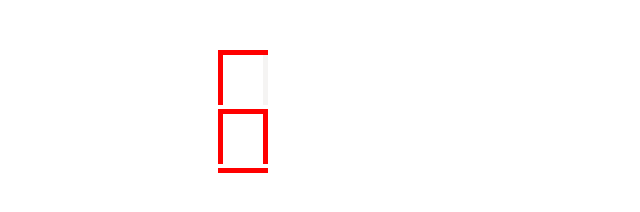
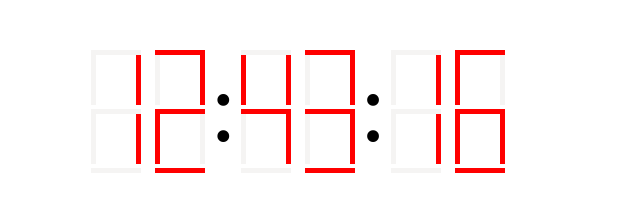
Before and after one commit to jignesh015/led-timer, a plain HTML site: page display.html in a window 1280 px wide. Shown: the whole page, without its empty margins (359-999 px from the left). Drawn offline with Linux system fonts and the light colour scheme.

Commit message:
Timer ready

```diff
--- a/css/style.css
+++ b/css/style.css
@@ -1,10 +1,33 @@
 #display {
-    margin-left: 45%;
+    margin-left: 35%;
     /*margin-right: 45%;*/
     margin-top: 50px;
 }
 
 #num1 {
+    display: inline-block;
+}
+
+.colon {
+    font-size: 100px;
+    vertical-align: top;
+    text-decoration-color: red;
+    display: inline-block;
+}
+
+#hr2 {
+    margin-left: 10px;
+}
+
+#min2 {
+    margin-left: 10px;
+}
+
+#sec2 {
+    margin-left: 10px;
+}
+
+.timeClass {
     display: inline-block;
 }
 
@@ -16,45 +39,45 @@
     background-color: red;
 }
 
-#rect1 {
+.rect1 {
     width: 50px;
     height: 5px;
     /*display: inline-block;*/
 }
 
-#rect2 {
+.rect2 {
     width: 5px;
     height: 50px;
     display: inline-block;
 }
 
-#rect3 {
+.rect3 {
     width: 5px;
     height: 50px;
     display: inline-block;
     margin-left: 40px;
 }
 
-#rect4 {
+.rect4 {
     width: 50px;
     height: 5px;
     /*display: inline-block;*/
 }
 
-#rect5 {
+.rect5 {
     width: 5px;
     height: 50px;
     display: inline-block;
 }
 
-#rect6 {
+.rect6 {
     width: 5px;
     height: 50px;
     display: inline-block;
     margin-left: 40px;
 }
 
-#rect7 {
+.rect7 {
     width: 50px;
     height: 5px;
 }
--- a/display.html
+++ b/display.html
@@ -6,9 +6,19 @@
 </head>
 <body>
     <div id="display">
-        <div id="sec">
-            <div id="sec1"></div>
-            <div id="sec2"></div>
+        <div id="hour" class="timeClass">
+            <div id="hr1" class="timeClass"></div>
+            <div id="hr2" class="timeClass"></div>
+        </div>
+        <div class="colon">:</div>
+        <div id="min" class="timeClass">
+            <div id="min1" class="timeClass"></div>
+            <div id="min2" class="timeClass"></div>
+        </div>
+        <div class="colon">:</div>
+        <div id="sec" class="timeClass">
+            <div id="sec1" class="timeClass"></div>
+            <div id="sec2" class="timeClass"></div>
         </div>
     </div>
     <script src="js/jquery.min.js"></script>
--- a/js/main.js
+++ b/js/main.js
@@ -1,103 +1,156 @@
 var btn = $("#submit");
 var input = $("#input");
 var num;
+var hourDiv1 = $("#hr1");
+var hourDiv2 = $("#hr2");
+var minDiv1 = $("#min1");
+var minDiv2 = $("#min2");
 var secDiv1 = $("#sec1");
-var s;
+var secDiv2 = $("#sec2");
+var h, m, s;
+var arr = [];
 
 for(var i=1; i <= 7; i++) {
     var rect = "rect" + i;
-    secDiv1.append('<div id="rect' + i + '" class="black"></div>');
+    hourDiv1.append('<div class="rect' + i + ' black"></div>');
+    hourDiv2.append('<div class="rect' + i + ' black"></div>');
+    minDiv1.append('<div class="rect' + i + ' black"></div>');
+    minDiv2.append('<div class="rect' + i + ' black"></div>');
+    secDiv1.append('<div class="rect' + i + ' black"></div>');
+    secDiv2.append('<div class="rect' + i + ' black"></div>');
+}
+
+function startTime() {
+    var today = new Date();
+    h = today.getHours();
+    m = today.getMinutes();
+    s = today.getSeconds();
+    h = checkTime(h);
+    m = checkTime(m);
+    s = checkTime(s);
+    timer();
+    var t = setTimeout(startTime, 500);
+}
+startTime();
+
+function checkTime(i) {
+    if(i < 10) {
+        i = "0" + i;
+    }
+    return i;
 }
 
 function timer() {
     for(var i=1; i <= 7; i++) {
-        var rect = "#rect" + i;
+        var rect = ".rect" + i;
         $(rect).removeClass("red");
     }
 
     var s1 = s % 10;
-    console.log(s1);
-    switch(s1) {
+    var s2 = Math.floor(s / 10);
+    var m1 = m % 10;
+    var m2 = Math.floor(m / 10);
+    var h1 = h % 10;
+    var h2 = Math.floor(h / 10);
+
+    led(s1, 6);
+    led(s2, 5);
+
+    led(m1, 4);
+    led(m2, 3);
+
+    led(h1, 2);
+    led(h2, 1);
+
+}
+
+function led(num, pos) {
+   switch(num) {
         case 0 :
-            $("#rect1").addClass("red");
-            $("#rect2").addClass("red");
-            $("#rect3").addClass("red");
-            $("#rect5").addClass("red");
-            $("#rect6").addClass("red");
-            $("#rect7").addClass("red");
+            arr = [1,2,3,5,6,7];
+            changeColor(arr, pos);
             break;
         case 1 :
-            $("#rect3").addClass("red");
-            $("#rect6").addClass("red");
+            arr = [3,6];
+            changeColor(arr, pos);
             break;
         case 2 :
-            $("#rect1").addClass("red");
-            $("#rect3").addClass("red");
-            $("#rect4").addClass("red");
-            $("#rect5").addClass("red");
-            $("#rect7").addClass("red");
+            arr = [1,3,4,5,7];
+            changeColor(arr, pos);
             break;
         case 3 :
-            $("#rect1").addClass("red");
-            $("#rect3").addClass("red");
-            $("#rect4").addClass("red");
-            $("#rect6").addClass("red");
-            $("#rect7").addClass("red");
+            arr = [1,3,4,6,7];
+            changeColor(arr, pos);
             break;
         case 4 :
-            $("#rect2").addClass("red");
-            $("#rect3").addClass("red");
-            $("#rect4").addClass("red");
-            $("#rect6").addClass("red");
+            arr = [2,3,4,6];
+            changeColor(arr, pos);
             break;
         case 5 :
-            $("#rect1").addClass("red");
-            $("#rect2").addClass("red");
-            $("#rect4").addClass("red");
-            $("#rect6").addClass("red");
-            $("#rect7").addClass("red");
+            arr = [1,2,4,6,7];
+            changeColor(arr, pos);
             break;
         case 6 :
-            $("#rect1").addClass("red");
-            $("#rect2").addClass("red");
-            $("#rect4").addClass("red");
-            $("#rect5").addClass("red");
-            $("#rect6").addClass("red");
-            $("#rect7").addClass("red");
+            arr = [1,2,4,5,6,7];
+            changeColor(arr, pos);
             break;
         case 7 :
-            $("#rect1").addClass("red");
-            $("#rect3").addClass("red");
-            $("#rect6").addClass("red");
+            arr = [1,3,6];
+            changeColor(arr, pos);
             break;
         case 8 :
-            $("#rect1").addClass("red");
-            $("#rect2").addClass("red");
-            $("#rect3").addClass("red");
-            $("#rect4").addClass("red");
-            $("#rect5").addClass("red");
-            $("#rect6").addClass("red");
-            $("#rect7").addClass("red");
+            arr = [1,2,3,4,5,6,7];
+            changeColor(arr, pos);
             break;
         case 9 :
-            $("#rect1").addClass("red");
-            $("#rect2").addClass("red");
-            $("#rect3").addClass("red");
-            $("#rect4").addClass("red");
-            $("#rect6").addClass("red");
-            $("#rect7").addClass("red");
+            arr = [1,2,3,4,6,7];
+            changeColor(arr, pos);
             break;
         default:
             console.log("Error");
     }
 }
 
-function startTime() {
-    var today = new Date();
-    s = today.getSeconds();
-    // s = checkTime(s);
-    console.log(s % 10);
-    timer();
-    var t = setTimeout(startTime, 500);
+function changeColor(array, pos) {
+    switch(pos) {
+        case 1:
+            for(var i = 0; i < array.length; i++) {
+                var rect = ".rect" + array[i];
+                hourDiv1.children(rect).addClass("red");
+            }
+            break
+        case 2:
+            for(var i = 0; i < array.length; i++) {
+                var rect = ".rect" + array[i];
+                hourDiv2.children(rect).addClass("red");
+            }
+            break
+        case 3:
+            for(var i = 0; i < array.length; i++) {
+                var rect = ".rect" + array[i];
+                minDiv1.children(rect).addClass("red");
+            }
+            break
+        case 4:
+            for(var i = 0; i < array.length; i++) {
+                var rect = ".rect" + array[i];
+                minDiv2.children(rect).addClass("red");
+            }
+            break
+        case 5:
+            for(var i = 0; i < array.length; i++) {
+                var rect = ".rect" + array[i];
+                secDiv1.children(rect).addClass("red");
+            }
+            break
+        case 6:
+            for(var i = 0; i < array.length; i++) {
+                var rect = ".rect" + array[i];
+                secDiv2.children(rect).addClass("red");
+            }
+            break
+        default:
+            console.log("err");
+    }
+
 }
-startTime();
```
